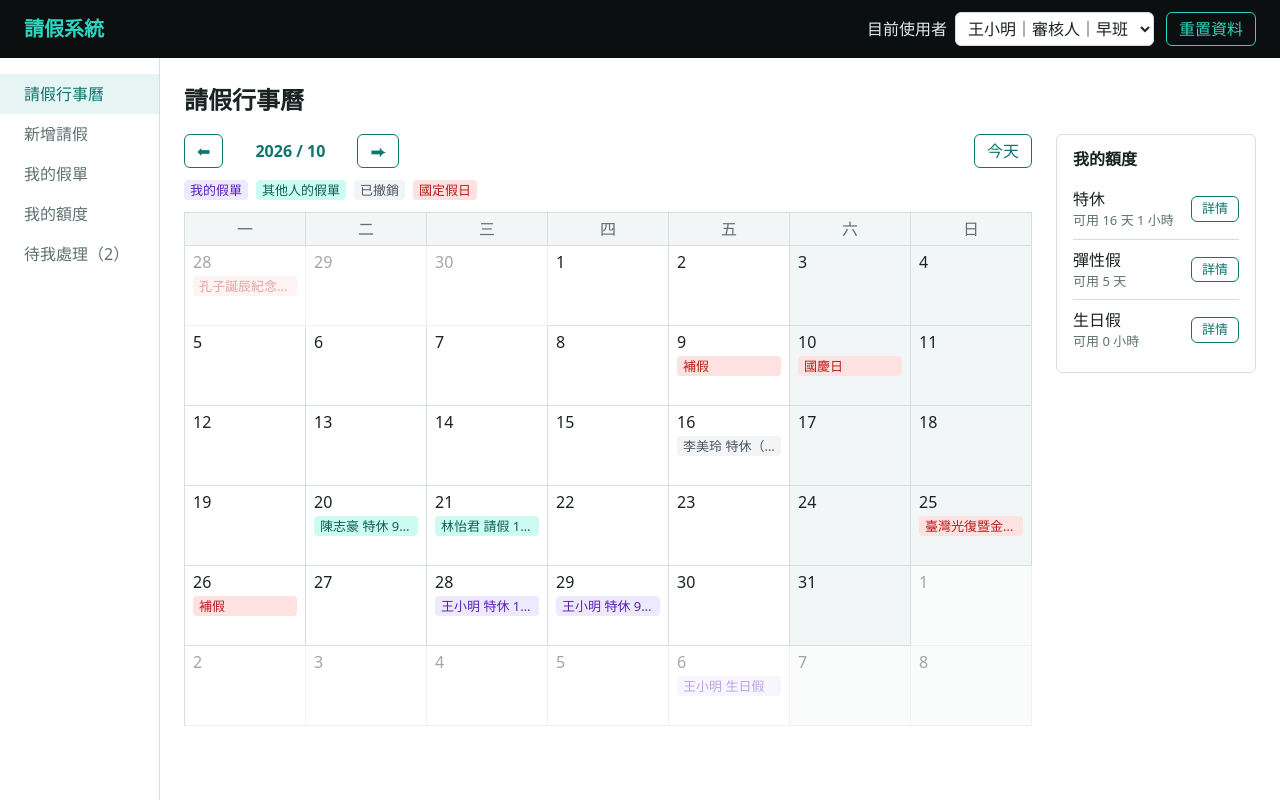
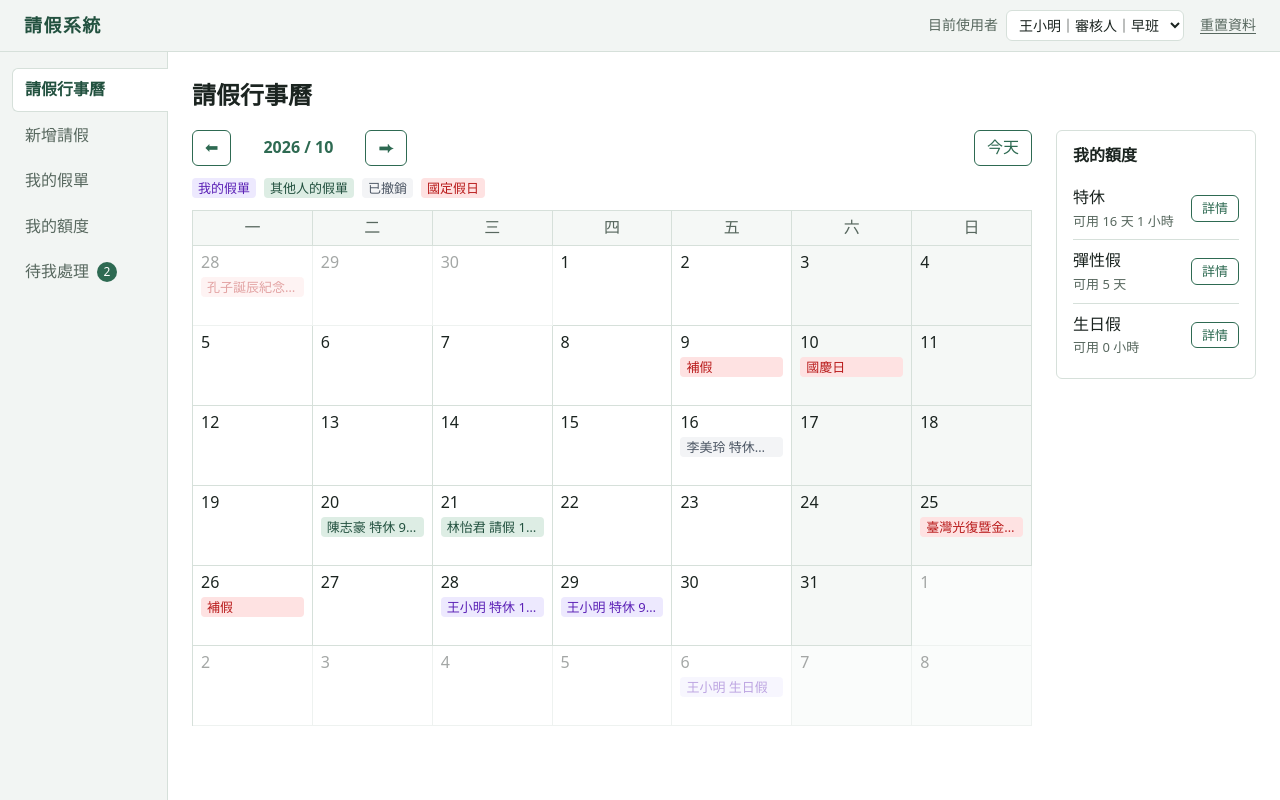
Before and after one commit to sana-radex/leave-board, a React (Vite) app: page / in a window 1280 px wide. Built offline with nearby package versions, Linux system fonts and the light colour scheme.

Commit message:
style: 主色換成松綠、頁首改淺灰框線、側邊選單加白色分頁樣式

```diff
--- a/src/components/Calendar.tsx
+++ b/src/components/Calendar.tsx
@@ -72,7 +72,7 @@ function Calendar({
     return label;
   }
 
-  /** 標籤顏色：已撤銷用灰色；其餘自己的假單用紫色、其他人的用湖水綠（撤銷審核中照一般呈現） */
+  /** 標籤顏色 */
   function getLeaveClassName(leave: LeaveFormResponse) {
     if (leave.status === "revoked") {
       return "tag tag-revoked";
--- a/src/components/Header.css
+++ b/src/components/Header.css
@@ -1,24 +1,28 @@
-/* 頁首：標題靠左，使用者靠右；黑底 */
+/* 頁首：標題靠左，使用者靠右；跟左側選單同一個淺灰框 */
 .header {
   display: flex;
   justify-content: space-between;
   align-items: center;
-  padding: 12px 24px;
-  background-color: var(--color-header-bg);
-  color: var(--color-header-text);
+  gap: 16px;
+  padding: 10px 24px;
+  border-bottom: 1px solid var(--color-border);
+  background-color: var(--color-frame);
 }
 
+/* 產品名稱：字距拉開一點，當作識別 */
 .header-title {
-  font-size: 20px;
+  font-size: 18px;
   font-weight: 600;
-  color: var(--color-header-accent);
+  letter-spacing: 0.08em;
+  color: var(--color-primary-strong);
 }
 
-/* 右邊：名字、登出，排成一排 */
+/* 右邊：切換使用者、重置資料，排成一排 */
 .header-user {
   display: flex;
   align-items: center;
-  gap: 12px;
+  gap: 16px;
+  font-size: 14px;
 }
 
 /* 「目前使用者」文字和下拉選單排在一起 */
@@ -26,10 +30,20 @@
   display: flex;
   align-items: center;
   gap: 8px;
+  color: var(--color-text-muted);
 }
 
-/* 黑底上的按鈕用亮的湖水綠，字才看得清楚 */
-.header button {
-  border-color: var(--color-header-accent);
-  color: var(--color-header-accent);
+/* 重置資料：開發時才有，做成不搶眼的文字按鈕 */
+.header-reset {
+  padding: 0;
+  border: none;
+  color: var(--color-text-muted);
+  text-decoration: underline;
+  text-underline-offset: 3px;
 }
+
+/* 蓋掉全站按鈕滑過時的淡綠底，只把字變深 */
+.header-reset:hover:not(:disabled) {
+  background-color: transparent;
+  color: var(--color-text);
+}
--- a/src/components/Header.tsx
+++ b/src/components/Header.tsx
@@ -33,7 +33,11 @@ function Header({ currentUser, userOptions, onSwitchUser }: HeaderProps) {
           </select>
         </label>
 
-        {import.meta.env.DEV && <button onClick={resetData}>重置資料</button>}
+        {import.meta.env.DEV && (
+          <button className="header-reset" onClick={resetData}>
+            重置資料
+          </button>
+        )}
       </div>
     </header>
   );
--- a/src/components/Sidebar.css
+++ b/src/components/Sidebar.css
@@ -1,15 +1,25 @@
-/* 左側選單：選項由上往下排 */
+/* 左側選單：跟頁首同一個淺灰框；選項由上往下排，右邊不留空，讓選到的那一項接進內容區 */
 .sidebar {
   display: flex;
   flex-direction: column;
-  width: 160px;
-  padding: 16px 0;
+  flex-shrink: 0;
+  gap: 2px;
+  width: 168px;
+  padding: 16px 0 16px 12px;
   border-right: 1px solid var(--color-border);
+  background-color: var(--color-frame);
   text-align: left;
 }
 
+/* 每一項先留透明框線，選到時換成看得到的框線，文字才不會跳動 */
 .sidebar a {
-  padding: 8px 24px;
+  display: flex;
+  align-items: center;
+  gap: 8px;
+  padding: 8px 12px;
+  border: 1px solid transparent;
+  border-right: none;
+  border-radius: var(--radius) 0 0 var(--radius);
   color: var(--color-text-muted);
   text-decoration: none;
 }
@@ -18,7 +28,30 @@
   color: var(--color-text);
 }
 
-/* 目前所在的頁面 */
+/* 目前所在的頁面：白底，往右多 1px 蓋掉選單的框線，跟內容區接在一起（像活頁夾的分頁） */
 .sidebar a.active {
-  color: var(--color-primary);
-  background-color: var(--color-primary-soft);}
+  margin-right: -1px;
+  border-color: var(--color-border);
+  background-color: var(--color-bg);
+  color: var(--color-primary-strong);
+  font-weight: 600;
+}
+
+/* 待我處理的數量：小圓標；沒有待處理時是灰色 */
+.sidebar-count {
+  min-width: 20px;
+  padding: 0 6px;
+  border-radius: 10px;
+  background-color: var(--color-border);
+  color: var(--color-text-muted);
+  font-size: 12px;
+  font-weight: 400;
+  line-height: 20px;
+  text-align: center;
+}
+
+/* 有待處理：松綠底白字 */
+.sidebar-count.has-items {
+  background-color: var(--color-primary);
+  color: var(--color-bg);
+}
--- a/src/components/Sidebar.tsx
+++ b/src/components/Sidebar.tsx
@@ -18,7 +18,18 @@ function Sidebar({ isReviewer, inboxCount }: SidebarProps) {
       <NavLink to="/leave/new">新增請假</NavLink>
       <NavLink to="/my-leaves">我的假單</NavLink>
       <NavLink to="/my-quota">我的額度</NavLink>
-      {isReviewer && <NavLink to="/inbox">待我處理（{inboxCount}）</NavLink>}
+      {isReviewer && (
+        <NavLink to="/inbox">
+          待我處理
+          <span
+            className={
+              inboxCount > 0 ? "sidebar-count has-items" : "sidebar-count"
+            }
+          >
+            {inboxCount}
+          </span>
+        </NavLink>
+      )}
     </nav>
   );
 }
--- a/src/index.css
+++ b/src/index.css
@@ -1,22 +1,19 @@
 /* ========== 樣式變數（全站共用） ========== */
 :root {
   /* 背景 */
-  --color-bg: #ffffff; /* 頁面底色：白 */
-  --color-surface: #f3f6f6; /* 跟底色有點區別的區塊：彈出視窗、星期標題 */
-  --color-border: #d5dfde; /* 框線 */
+  --color-bg: #ffffff; /* 內容區底色：白 */
+  --color-frame: #f2f5f3; /* 框：頁首、左側選單 */
+  --color-surface: #f5f8f6; /* 白紙上有點區別的區塊：彈出視窗、星期標題、週末 */
+  --color-border: #d6e0da; /* 框線 */
 
   /* 文字 */
-  --color-text: #1a2222; /* 一般文字 */
-  --color-text-muted: #5f7270; /* 次要文字：表頭、沒選到的選單 */
+  --color-text: #1b2420; /* 一般文字 */
+  --color-text-muted: #58685f; /* 次要文字 */
 
-  /* 主色：湖水綠（白底要用深一點的，字才看得清楚） */
-  --color-primary: #0f766e; /* 按鈕、月份、選到的選單 */
-  --color-primary-soft: rgba(13, 148, 136, 0.1); /* 淡淡的湖水綠底色 */
-
-  /* 頁首：黑底 */
-  --color-header-bg: #0b0f0f; /* 頁首底色：黑 */
-  --color-header-text: #e2ebea; /* 頁首文字 */
-  --color-header-accent: #2dd4bf; /* 頁首標題：亮湖水綠（黑底才用亮的） */
+  /* 主色 */
+  --color-primary: #2e6a52; /* 按鈕、月份 */
+  --color-primary-strong: #22513f;
+  --color-primary-soft: #e6f0eb;
 
   /* 狀態 */
   --color-success: #15803d; /* 成功 */
@@ -25,11 +22,11 @@
   /* 假單狀態標籤：文字顏色 + 底色 */
   --color-pending: #92400e; /* 待審核：橘 */
   --color-pending-bg: #fef3c7;
-  --color-approved: #115e59; /* 已核准：湖水綠 */
-  --color-approved-bg: #ccfbf1;
+  --color-approved: #22513f; /* 已核准：松綠 */
+  --color-approved-bg: #ddede4;
   --color-revoked: #4b5563; /* 已撤銷：灰 */
   --color-revoked-bg: #f3f4f6;
-  --color-mine: #5b21b6; /* 自己的假單：紫 */
+  --color-mine: #5b21b6; /* 自己：紫 */
   --color-mine-bg: #ede9fe;
 
   /* 辦公日曆標籤：文字顏色 + 底色 */
@@ -64,7 +61,10 @@ body {
   color: var(--color-text);
   font-family: var(--font-sans);
   font-size: 16px;
-  line-height: 1.5;
+  /* 中文字比較方正，行高拉高一點比較好讀 */
+  line-height: 1.6;
+  /* 數字等寬：日期、時數、天數上下會對齊 */
+  font-variant-numeric: tabular-nums;
 }
 
 /* 整個 app：頁首在上、版面在下，至少跟視窗一樣高 */
@@ -92,7 +92,7 @@ p {
   margin: 0 0 8px;
 }
 
-/* 按鈕：湖水綠外框 */
+/* 按鈕 */
 button {
   padding: 4px 12px;
   border: 1px solid var(--color-primary);
@@ -129,7 +129,7 @@ textarea {
   font: inherit;
 }
 
-/* 用鍵盤移動到的元件，加上湖水綠外框 */
+/* 用鍵盤移動到的元件 */
 :focus-visible {
   outline: 2px solid var(--color-primary);
   outline-offset: 2px;
@@ -187,7 +187,6 @@ th {
   background-color: var(--color-holiday-bg);
 }
 
-/* 跟 CalendarDayType 的 "makeup_workday" 一樣，用底線 */
 .tag-makeup_workday {
   color: var(--color-makeup-workday);
   background-color: var(--color-makeup-workday-bg);
```
